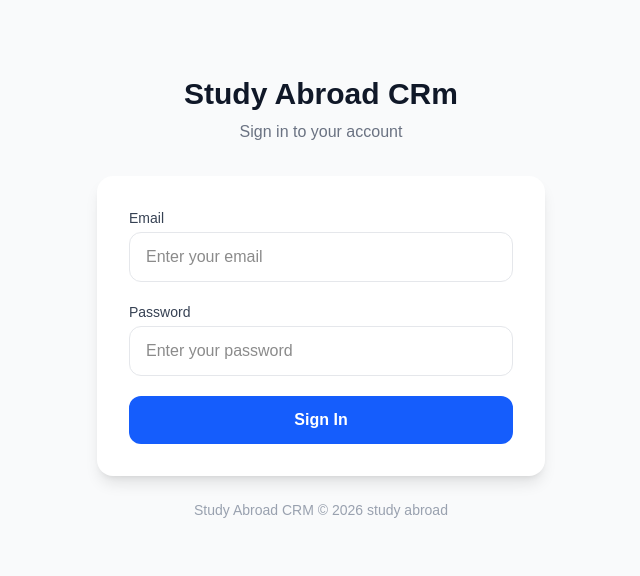
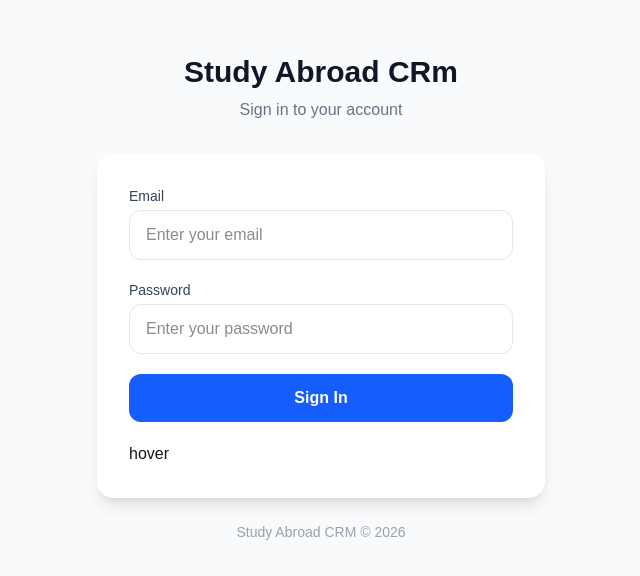
Before and after one commit to shumaila1421/study-abroad-crm-next-, a Next.js app: page /login in a window 1280 px wide. Shown: the part 102-678 px from the top of the page, without its empty margins (319-959 px from the left). Built offline with nearby package versions, Linux system fonts and the light colour scheme; no server answers.

Commit message:
button added

```diff
--- a/app/(auth)/login/page.tsx
+++ b/app/(auth)/login/page.tsx
@@ -85,11 +85,12 @@ export default function LoginPage() {
             >
               {loading ? "Signing in..." : "Sign In"}
             </button>
+            <button>hover</button>
           </form>
         </div>
 
         <p className="text-center text-gray-400 text-sm mt-6">
-          Study Abroad CRM © 2026 study abroad
+          Study Abroad CRM © 2026
         </p>
       </div>
     </div>
```
